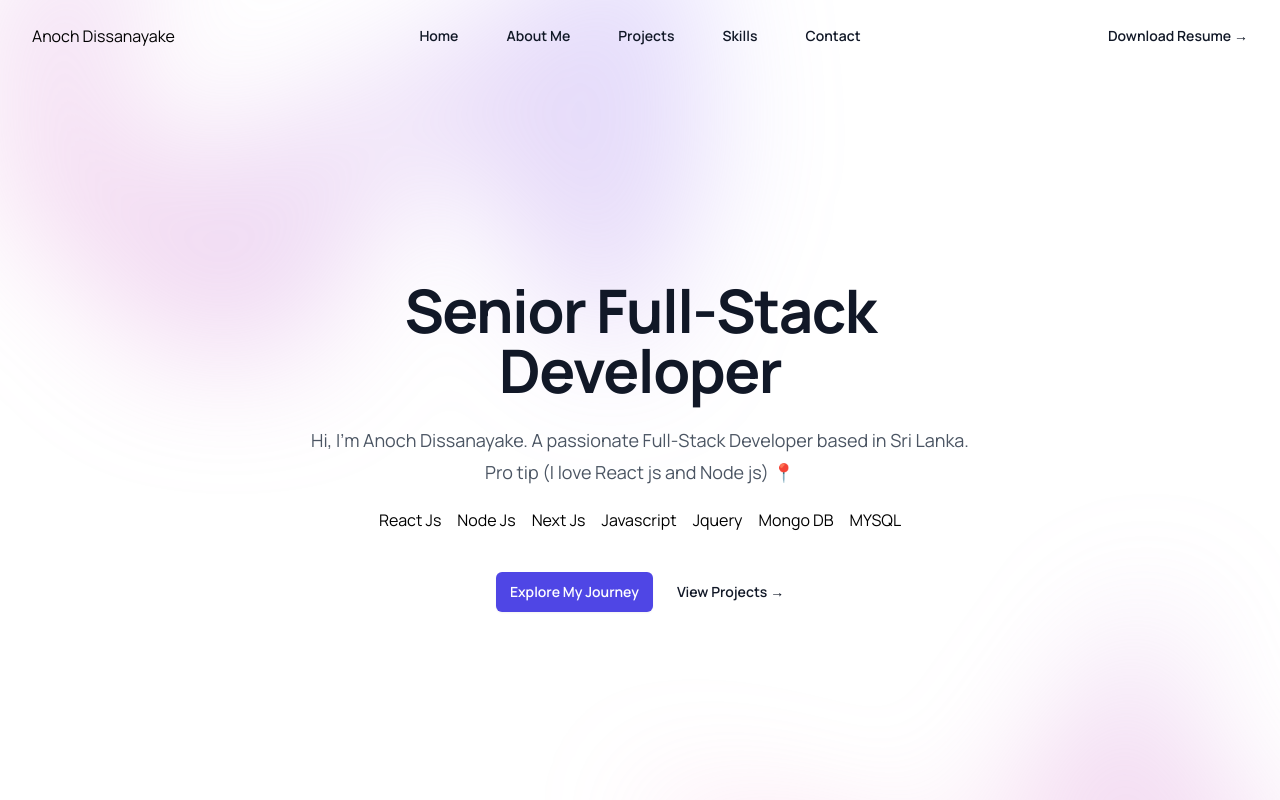
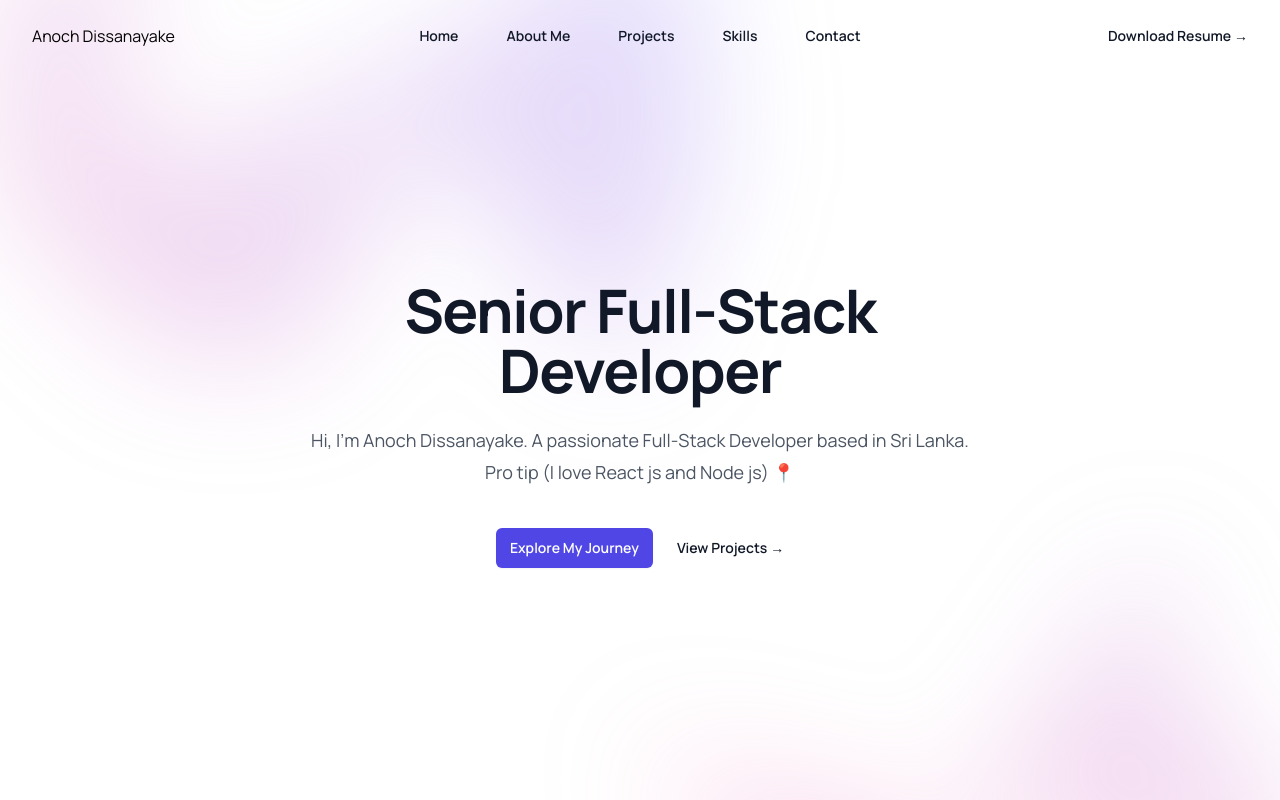
Before and after one commit to Anoch123/portfolio_react_anoch, a Next.js app: page / in a window 1280 px wide. Shown: the top 800 px of the page. Built offline with nearby package versions, Linux system fonts and the light colour scheme.

Commit message:
reuploading all changes

```diff
--- a/components/Hero.js
+++ b/components/Hero.js
@@ -3,7 +3,7 @@ import { useState } from 'react'
 import { Dialog } from '@headlessui/react'
 import { XMarkIcon, Bars3Icon } from '@heroicons/react/24/outline'
 import Navbar from './Navbar';
-import { NavLinks, TechStacks } from './constants/constants'
+import { NavLinks } from './constants/constants'
 
 const Hero = () => {
   const [mobileMenuOpen, setMobileMenuOpen] = useState(false)
@@ -120,15 +120,6 @@ const Hero = () => {
             <p className="mt-6 text-lg leading-8 text-gray-600">
               Hi, I'm Anoch Dissanayake. A passionate Full-Stack Developer based in Sri Lanka. Pro tip (I love React js and Node js) 📍
             </p>
-            <div className='mt-5 flex items-center justify-center gap-x-6'>
-              <div class="flex flex-wrap">
-                <div class="w-full md:w-auto flex">
-                {TechStacks.map((item) => (
-                  <ul className="mx-2" key={item.key}>{item.text}</ul>
-                ))}
-                </div>
-              </div>
-            </div>
             <div className="mt-10 flex items-center justify-center gap-x-6">
               <a
                 href="#"
```
